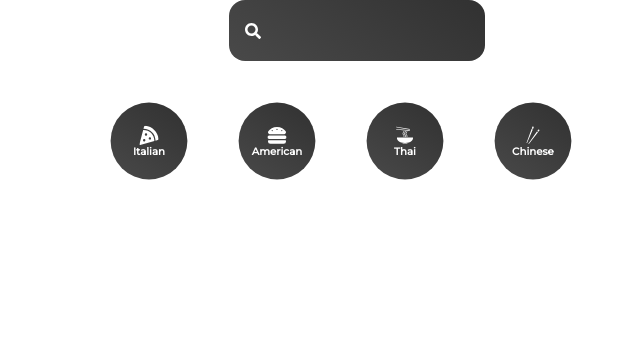
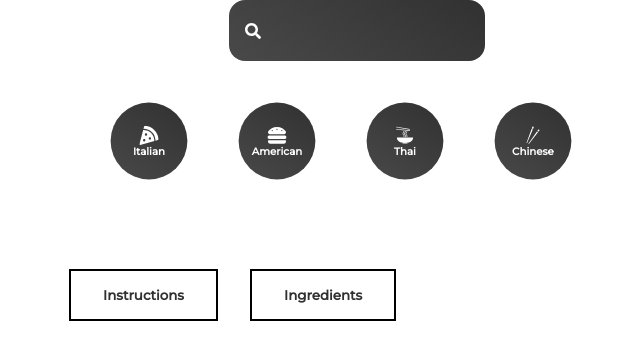
Before and after one commit to TJahongir/RecipeApp, a React (Create React App) app: page /recipe/1 in a window 1280 px wide. Shown: the top 360 px of the page, without its empty margins (283-923 px from the left). Built offline with nearby package versions, Linux system fonts and the light colour scheme; no server answers.

Commit message:
Added Recipe Page Functionality and basic set up

```diff
--- a/src/components/Popular.jsx
+++ b/src/components/Popular.jsx
@@ -2,6 +2,7 @@
 import styled from "styled-components"
 import {Splide, SplideSlide} from '@splidejs/react-splide'
 import '@splidejs/splide/dist/css/splide.min.css'
+import {Link} from 'react-router-dom'
 
 function Popular() {
 
@@ -44,9 +45,11 @@
                 return(
                     <SplideSlide key={recipe.id}>
                         <Card>
-                            <p>{recipe.title}</p>
-                            <img src={recipe.image} alt={recipe.title} />
-                            <Gradient />
+                            <Link to={`/recipe/${recipe.id}`}>
+                                <p>{recipe.title}</p>
+                                <img src={recipe.image} alt={recipe.title} />
+                                <Gradient />
+                            </Link>
                         </Card>
                     </SplideSlide>
                 )
--- a/src/components/Search.jsx
+++ b/src/components/Search.jsx
@@ -2,6 +2,7 @@
 import {useState} from 'react'
 import {FaSearch} from 'react-icons/fa'
 import { useNavigate } from 'react-router-dom'
+import {Link} from 'react-router-dom'
 
 const Search = () => {
     const [input, setInput] = useState('')
--- a/src/components/Veggie.jsx
+++ b/src/components/Veggie.jsx
@@ -2,6 +2,7 @@
 import styled from "styled-components"
 import {Splide, SplideSlide} from '@splidejs/react-splide'
 import '@splidejs/splide/dist/css/splide.min.css'
+import {Link} from 'react-router-dom'
 
 const Veggie = () => {
 
@@ -40,9 +41,11 @@
                 return(
                     <SplideSlide key={recipe.id}>
                         <Card>
-                            <p>{recipe.title}</p>
-                            <img src={recipe.image} alt={recipe.title} />
-                            <Gradient />
+                            <Link to={'/recipe/' + recipe.id}>
+                                <p>{recipe.title}</p>
+                                <img src={recipe.image} alt={recipe.title} />
+                                <Gradient />
+                            </Link>
                         </Card>
                     </SplideSlide>
                 )
--- a/src/pages/Cuisine.jsx
+++ b/src/pages/Cuisine.jsx
@@ -24,8 +24,10 @@
         {cuisine.map((item) => {
             return(
                 <Card key={item.id}>
-                    <img src={item.image} alt={item.title} />
-                    <h4>{item.title}</h4>
+                    <Link to={'/recipe/' + item.id}>
+                        <img src={item.image} alt={item.title} />
+                        <h4>{item.title}</h4>
+                    </Link>
                 </Card>
             )
         })}
--- a/src/pages/Pages.jsx
+++ b/src/pages/Pages.jsx
@@ -11,6 +11,7 @@
           <Route path='/' element={<Home />}/>
           <Route path='/cuisine/:type' element={<Cuisine />}/>
           <Route path="/searched/:search" element={<Searched />} />
+          <Route path='/recipe/:id' element = {<Recipe />} />
       </Routes>
   )
 }
--- a/src/pages/Recipe.jsx
+++ b/src/pages/Recipe.jsx
@@ -0,0 +1,72 @@
+import {useEffect, useState} from 'react'
+import {useParams} from 'react-router-dom'
+import styled from 'styled-components'
+
+const Recipe = () => {
+  let params = useParams()
+
+  const [details, setDetails] = useState({})
+
+  const fetchDetails = async () => {
+    const data = await fetch(`https://api.spoonacular.com/recipes/${params.id}/information?apiKey=${process.env.REACT_APP_API_KEY}`)
+    const deatailedData = await data.json()
+
+    setDetails(deatailedData)
+  }
+
+  useEffect(() => {
+    fetchDetails();
+  },[params.id])
+
+  return (
+    <DetailWrapper>
+      <div>
+        <h2>{details.title}</h2>
+        <img src={details.image} alt={details.title} />
+      </div>
+      <Info>
+        <Button>Instructions</Button>
+        <Button>Ingredients</Button>
+      </Info>
+    </DetailWrapper>
+  )
+}
+
+
+const DetailWrapper = styled.div`
+  margin-top: 5rem;
+  margin-bottom: 5rem;
+  display: flex;
+  .active  {
+    background: linear-gradient(35deg, #494949, #313131);
+    color: white;
+  }
+  h2 {
+    margin-bottom: 2rem;
+  }
+  li {
+    font-size: 1.2rem;
+    line-height: 2.5rem;
+  }
+  ul {
+    margin-top: 2rem;
+
+  }
+
+`
+
+const Button = styled.button`
+  padding: 1rem 2rem;
+  color: #313131;
+  background: white;
+  border: 2px solid black;
+  margin-right: 2rem;
+  font-weight: 600;
+
+`
+const Info = styled.div`
+  margin-left: 10rem;
+`
+
+
+export default Recipe
--- a/src/pages/Searched.jsx
+++ b/src/pages/Searched.jsx
@@ -1,7 +1,8 @@
 import React from 'react'
 import { useState, useEffect } from 'react'
-import { useParams } from 'react-router-dom'
+import { useParams, Link } from 'react-router-dom'
 import styled from 'styled-components'
+
 
 
 const Searched = () => {
@@ -24,8 +25,10 @@
       {searchedRecipes.map((item) => {
         return (
           <Card key = {item.id}>
-            <img src= {item.image} alt={item.title}/>
-            <h4>{item.title}</h4>
+            <Link to = {item.id}>
+              <img src= {item.image} alt={item.title}/>
+              <h4>{item.title}</h4>
+            </Link>
           </Card>
         )
       })}
```
